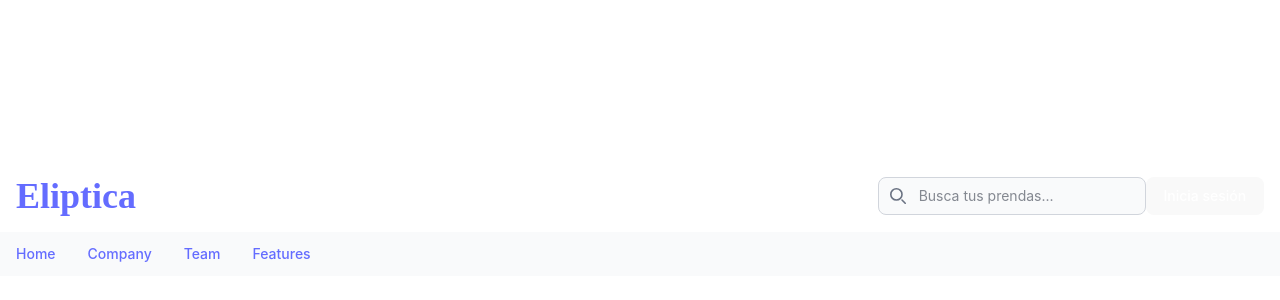
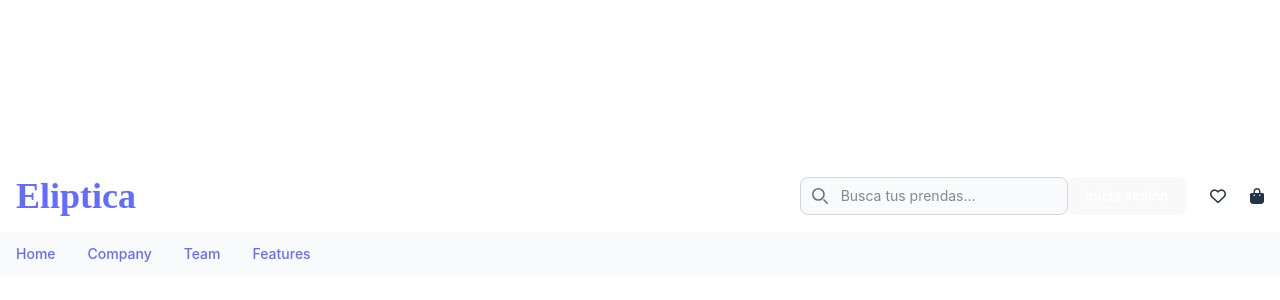
Before and after one commit to escalandres/proyecto-innovation-frontend, a React (Vite) app: page / in a window 1280 px wide. Shown: the part 182-482 px from the top of the page. Built offline with nearby package versions, Linux system fonts and the light colour scheme; a web font is replaced by a local one.

Commit message:
modify: new icons added

```diff
--- a/src/pages/ui-components/Header.jsx
+++ b/src/pages/ui-components/Header.jsx
@@ -29,6 +29,8 @@ const Header = () => {
                             <a href="#" className="text-sm  text-blue-600 dark:text-blue-500 hover:underline">
                                     <button type="button" className="text-white bg-blue-700 hover:bg-blue-800 focus:ring-4 focus:outline-none focus:ring-blue-300 font-medium rounded-lg text-sm px-4 py-2 text-center dark:bg-blue-600 dark:hover:bg-blue-700 dark:focus:ring-blue-800">Inicia sesión</button>
                             </a>
+                            <i className="fa-regular fa-heart"></i>
+                            <i className="fa-solid fa-bag-shopping"></i>
                         </div>
                     </div>
                 </div>
```
